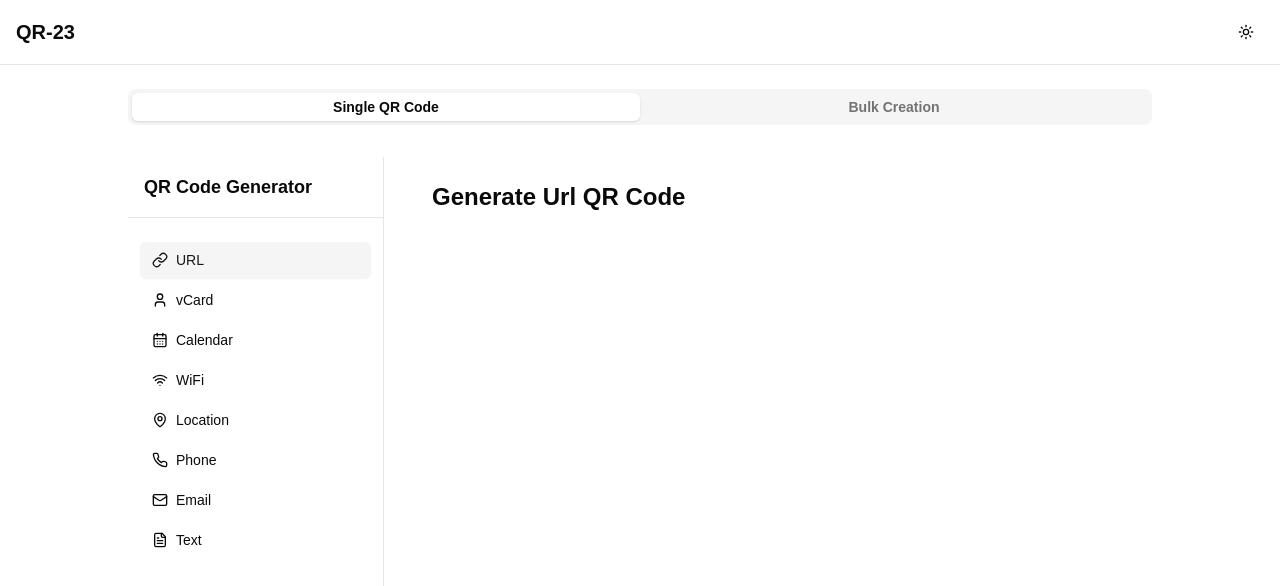
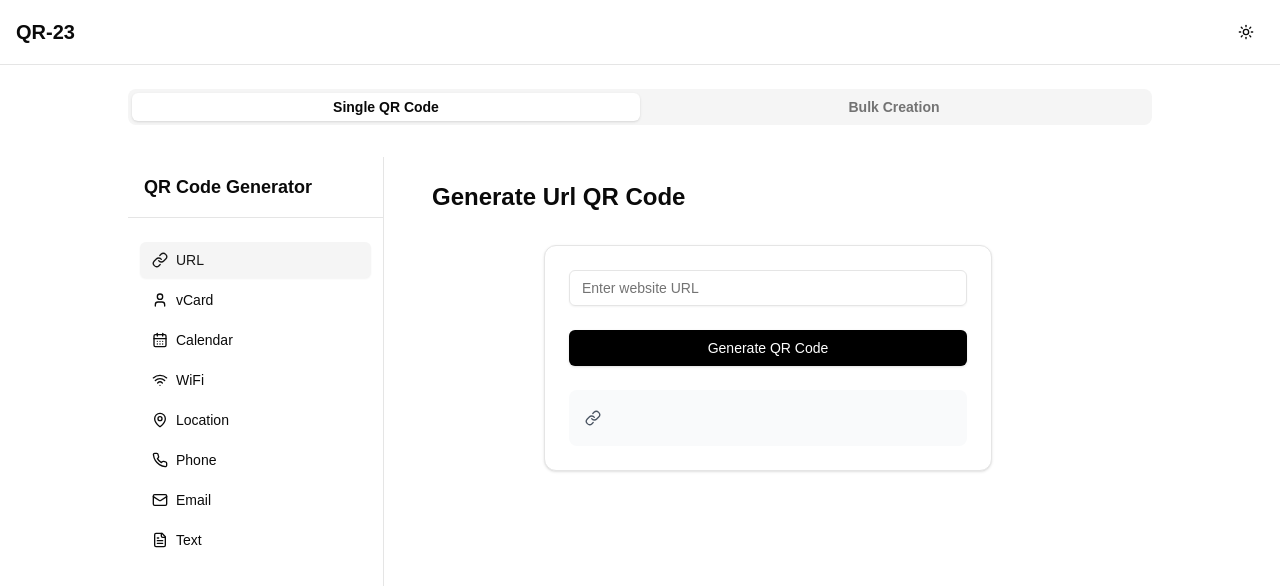
Before and after one commit to Good-Heart-Technology/QR-code, a Next.js app: page / in a window 1280 px wide. Shown: the top 586 px of the page. Built offline with nearby package versions, Linux system fonts and the light colour scheme.

Commit message:
Url QR code implemented

```diff
--- a/package.json
+++ b/package.json
@@ -13,11 +13,13 @@
     "@radix-ui/react-scroll-area": "^1.2.1",
     "@radix-ui/react-slot": "^1.1.0",
     "@radix-ui/react-tabs": "^1.1.1",
+    "@types/qrcode.react": "^1.0.5",
     "class-variance-authority": "^0.7.1",
     "clsx": "^2.1.1",
     "lucide-react": "^0.461.0",
     "next": "15.0.3",
     "next-themes": "^0.4.3",
+    "qrcode.react": "^4.1.0",
     "react": "19.0.0-rc-66855b96-20241106",
     "react-dom": "19.0.0-rc-66855b96-20241106",
     "tailwind-merge": "^2.5.5",
--- /dev/null
+++ b/src/app/_components/QR/QRCodeGenerator.tsx
@@ -0,0 +1,113 @@
+import React, { useEffect, useState } from 'react';
+import { QRCodeSVG } from 'qrcode.react';
+
+type QRDataTypes = 'url' | 'vcard' | 'calendar' | 'wifi' | 'location' | 'phone' | 'email' | 'text';
+type ErrorCorrectionLevel = 'L' | 'M' | 'Q' | 'H';
+
+interface QRCodeGeneratorProps {
+  data: any;
+  type?: QRDataTypes;
+  showLogo?: boolean;
+  size?: number;
+  logoPath?: string;
+  errorCorrectionLevel?: ErrorCorrectionLevel;
+}
+
+const QRCodeGenerator: React.FC<QRCodeGeneratorProps> = ({
+  data,
+  type = 'text',
+  showLogo = true,
+  size = 256,
+  logoPath = '/fav.webp',
+  errorCorrectionLevel = 'H'
+}) => {
+  const [qrLogoSize, setQrLogoSize] = useState(0);
+  const [qrValue, setQrValue] = useState('');
+
+  // Calculate logo size
+  useEffect(() => {
+    const logoSize = Math.floor(size * 0.2); // Logo takes up 20% of QR code
+    setQrLogoSize(logoSize);
+  }, [size]);
+
+  // Format data based on type
+  useEffect(() => {
+    switch (type) {
+      case 'url':
+        setQrValue(data);
+        break;
+      case 'vcard':
+        // Format: MECARD:N:Last,First;TEL:1234567890;EMAIL:email@example.com;ADR:Street,City,State,ZIP;NOTE:Note;;
+        const vcard = `MECARD:N:${data.lastName},${data.firstName};` +
+                     `${data.tel ? `TEL:${data.tel};` : ''}` +
+                     `${data.email ? `EMAIL:${data.email};` : ''}` +
+                     `${data.address ? `ADR:${data.address};` : ''}` +
+                     `${data.note ? `NOTE:${data.note};` : ''};`;
+        setQrValue(vcard);
+        break;
+      case 'calendar':
+        // Format: BEGIN:VEVENT\nSUMMARY:Event\nDTSTART:20240101T100000Z\nDTEND:20240101T110000Z\nEND:VEVENT
+        const event = `BEGIN:VEVENT\n` +
+                     `SUMMARY:${data.summary}\n` +
+                     `DTSTART:${data.startDate}\n` +
+                     `DTEND:${data.endDate}\n` +
+                     `${data.location ? `LOCATION:${data.location}\n` : ''}` +
+                     `${data.description ? `DESCRIPTION:${data.description}\n` : ''}` +
+                     `END:VEVENT`;
+        setQrValue(event);
+        break;
+      case 'wifi':
+        // Format: WIFI:T:WPA;S:NetworkName;P:Password;;
+        const wifi = `WIFI:T:${data.encryption};S:${data.ssid};P:${data.password};;`;
+        setQrValue(wifi);
+        break;
+      case 'location':
+        // Format: geo:latitude,longitude
+        const location = `geo:${data.latitude},${data.longitude}`;
+        setQrValue(location);
+        break;
+      case 'phone':
+        // Format: tel:+1234567890
+        const phone = `tel:${data.number}`;
+        setQrValue(phone);
+        break;
+      case 'email':
+        // Format: mailto:email@example.com?subject=Subject&body=Body
+        const email = `mailto:${data.address}` +
+                     `${data.subject ? `?subject=${encodeURIComponent(data.subject)}` : ''}` +
+                     `${data.body ? `&body=${encodeURIComponent(data.body)}` : ''}`;
+        setQrValue(email);
+        break;
+      case 'text':
+        setQrValue(data.toString());
+        break;
+      default:
+        setQrValue(data.toString());
+    }
+  }, [data, type]);
+
+  if (!qrValue) return null;
+
+  return (
+    <div className="flex justify-center">
+      <div className="relative inline-block">
+        <QRCodeSVG
+          value={qrValue}
+          size={size}
+          level={errorCorrectionLevel}
+          includeMargin={true}
+          {...(showLogo && {
+            imageSettings: {
+              src: logoPath,
+              height: qrLogoSize,
+              width: qrLogoSize,
+              excavate: true,
+            }
+          })}
+        />
+      </div>
+    </div>
+  );
+};
+
+export default QRCodeGenerator;
--- /dev/null
+++ b/src/app/_components/QR/URLQRForm.tsx
@@ -0,0 +1,60 @@
+import React, { useEffect, useState } from 'react';
+import { Input } from '@/components/ui/input';
+import { Button } from '@/components/ui/button';
+import { Card, CardContent } from '@/components/ui/card';
+import { Link } from 'lucide-react';
+import QRCodeGenerator from './QRCodeGenerator';
+
+const URLQRForm = () => {
+  const [url, setUrl] = useState('');
+  const [showQR, setShowQR] = useState(false);
+
+  const handleSubmit = () => {
+    setShowQR(true);
+  };
+
+  return (
+    <Card className="w-full max-w-md mx-auto mt-8">
+      <CardContent className="pt-6">
+        <div className="space-y-6">
+          <div className="flex items-center space-x-4">
+            <Input
+              type="url"
+              placeholder="Enter website URL"
+              value={url}
+              onChange={(e) => setUrl(e.target.value)}
+              className="flex-1"
+            />
+          </div>
+
+          <Button
+            className="w-full bg-black hover:bg-gray-800 text-white"
+            onClick={handleSubmit}
+          >
+            Generate QR Code
+          </Button>
+
+          {/* QR Code Display */}
+          {showQR && (
+            <div className="mt-6">
+              <QRCodeGenerator
+                data={url}
+                type="url"
+              />
+            </div>
+          )}
+
+          {/* URL Preview */}
+          <div className="mt-4 p-4 bg-gray-50 rounded-lg">
+            <div className="flex items-center space-x-2 text-sm text-gray-600">
+              <Link className="w-4 w-4" />
+              <span className="truncate">{url}</span>
+            </div>
+          </div>
+        </div>
+      </CardContent>
+    </Card>
+  );
+};
+
+export default URLQRForm;
--- a/src/app/_components/SidebarWithContent.tsx
+++ b/src/app/_components/SidebarWithContent.tsx
@@ -23,6 +23,13 @@ import {
   SheetTrigger
 } from "@/components/ui/sheet";
 
+// Import your QR form components
+import URLQRForm from './QR/URLQRForm';
+// Import other form components as they're created
+// import VCardQRForm from './VCardQRForm';
+// import CalendarQRForm from './CalendarQRForm';
+// etc.
+
 const menuItems = [
   { id: 'url', icon: Link, label: 'URL' },
   { id: 'vcard', icon: User, label: 'vCard' },
@@ -33,6 +40,30 @@ const menuItems = [
   { id: 'email', icon: Mail, label: 'Email' },
   { id: 'text', icon: FileText, label: 'Text' }
 ];
+
+// Component to render the appropriate form based on activeItem
+const QRFormSelector = ({ activeItem }:{activeItem:string}) => {
+  switch (activeItem) {
+    case 'url':
+      return <URLQRForm />;
+    case 'vcard':
+      return <div className="text-center text-gray-500">vCard QR form coming soon...</div>;
+    case 'calendar':
+      return <div className="text-center text-gray-500">Calendar QR form coming soon...</div>;
+    case 'wifi':
+      return <div className="text-center text-gray-500">WiFi QR form coming soon...</div>;
+    case 'location':
+      return <div className="text-center text-gray-500">Location QR form coming soon...</div>;
+    case 'phone':
+      return <div className="text-center text-gray-500">Phone QR form coming soon...</div>;
+    case 'email':
+      return <div className="text-center text-gray-500">Email QR form coming soon...</div>;
+    case 'text':
+      return <div className="text-center text-gray-500">Text QR form coming soon...</div>;
+    default:
+      return <URLQRForm />;
+  }
+};
 
 export const SidebarWithContent = () => {
   const [activeItem, setActiveItem] = useState('url');
@@ -94,7 +125,7 @@ export const SidebarWithContent = () => {
           <h2 className="text-2xl font-bold mb-4">
             Generate {activeItem.charAt(0).toUpperCase() + activeItem.slice(1)} QR Code
           </h2>
-          {/* Form components will be rendered here based on activeItem */}
+          <QRFormSelector activeItem={activeItem} />
         </div>
       </div>
     </div>
--- /dev/null
+++ b/src/components/ui/card.tsx
@@ -0,0 +1,76 @@
+import * as React from "react"
+
+import { cn } from "@/lib/utils"
+
+const Card = React.forwardRef<
+  HTMLDivElement,
+  React.HTMLAttributes<HTMLDivElement>
+>(({ className, ...props }, ref) => (
+  <div
+    ref={ref}
+    className={cn(
+      "rounded-xl border bg-card text-card-foreground shadow",
+      className
+    )}
+    {...props}
+  />
+))
+Card.displayName = "Card"
+
+const CardHeader = React.forwardRef<
+  HTMLDivElement,
+  React.HTMLAttributes<HTMLDivElement>
+>(({ className, ...props }, ref) => (
+  <div
+    ref={ref}
+    className={cn("flex flex-col space-y-1.5 p-6", className)}
+    {...props}
+  />
+))
+CardHeader.displayName = "CardHeader"
+
+const CardTitle = React.forwardRef<
+  HTMLDivElement,
+  React.HTMLAttributes<HTMLDivElement>
+>(({ className, ...props }, ref) => (
+  <div
+    ref={ref}
+    className={cn("font-semibold leading-none tracking-tight", className)}
+    {...props}
+  />
+))
+CardTitle.displayName = "CardTitle"
+
+const CardDescription = React.forwardRef<
+  HTMLDivElement,
+  React.HTMLAttributes<HTMLDivElement>
+>(({ className, ...props }, ref) => (
+  <div
+    ref={ref}
+    className={cn("text-sm text-muted-foreground", className)}
+    {...props}
+  />
+))
+CardDescription.displayName = "CardDescription"
+
+const CardContent = React.forwardRef<
+  HTMLDivElement,
+  React.HTMLAttributes<HTMLDivElement>
+>(({ className, ...props }, ref) => (
+  <div ref={ref} className={cn("p-6 pt-0", className)} {...props} />
+))
+CardContent.displayName = "CardContent"
+
+const CardFooter = React.forwardRef<
+  HTMLDivElement,
+  React.HTMLAttributes<HTMLDivElement>
+>(({ className, ...props }, ref) => (
+  <div
+    ref={ref}
+    className={cn("flex items-center p-6 pt-0", className)}
+    {...props}
+  />
+))
+CardFooter.displayName = "CardFooter"
+
+export { Card, CardHeader, CardFooter, CardTitle, CardDescription, CardContent }
--- /dev/null
+++ b/src/components/ui/input.tsx
@@ -0,0 +1,22 @@
+import * as React from "react"
+
+import { cn } from "@/lib/utils"
+
+const Input = React.forwardRef<HTMLInputElement, React.ComponentProps<"input">>(
+  ({ className, type, ...props }, ref) => {
+    return (
+      <input
+        type={type}
+        className={cn(
+          "flex h-9 w-full rounded-md border border-input bg-transparent px-3 py-1 text-base shadow-sm transition-colors file:border-0 file:bg-transparent file:text-sm file:font-medium file:text-foreground placeholder:text-muted-foreground focus-visible:outline-none focus-visible:ring-1 focus-visible:ring-ring disabled:cursor-not-allowed disabled:opacity-50 md:text-sm",
+          className
+        )}
+        ref={ref}
+        {...props}
+      />
+    )
+  }
+)
+Input.displayName = "Input"
+
+export { Input }
```
Also changed, not shown: public/fav.webp (added), 1 other file (tests, documents, lock files or other folders).
